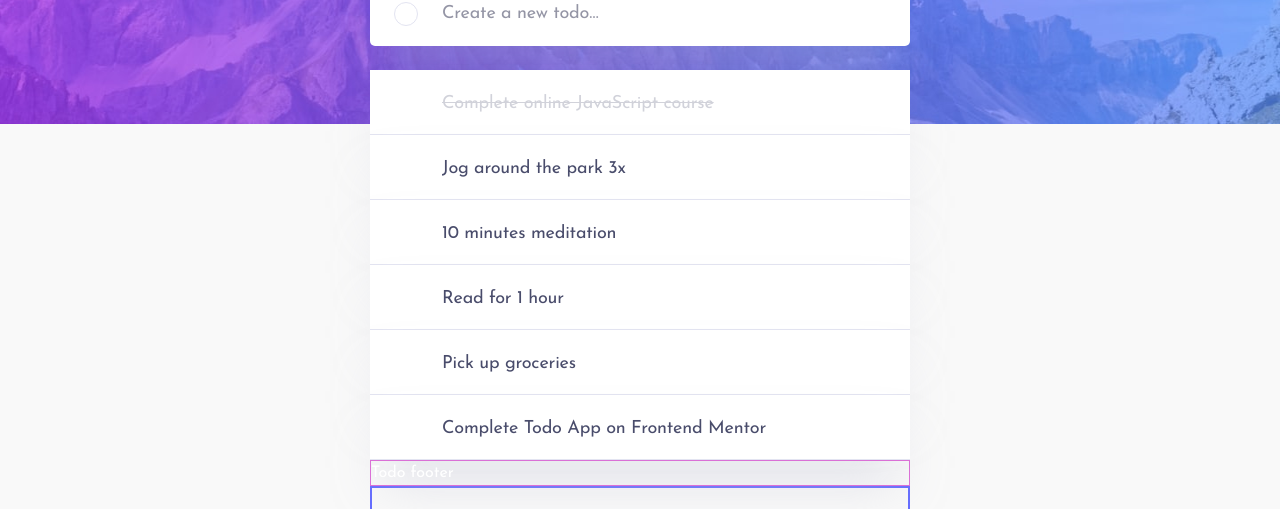
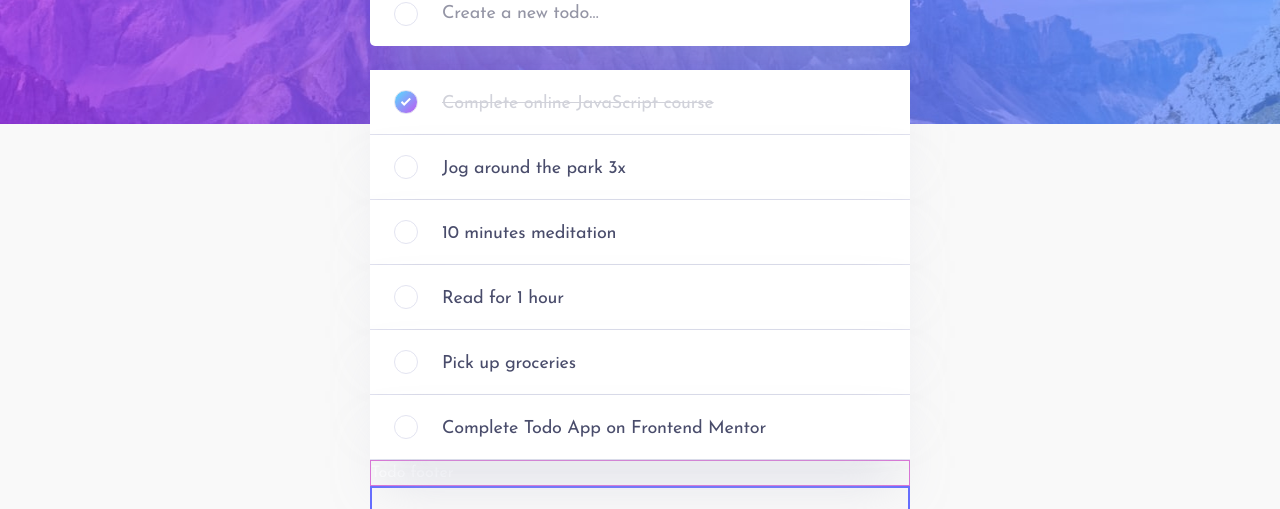
Before and after one commit to Ex-Zy/react-todo-app, a React (Vite) app: page / in a window 1280 px wide. Shown: the part 176-685 px from the top of the page. Built offline with nearby package versions, Linux system fonts and the light colour scheme.

Commit message:
:star: feat: complete todo

```diff
--- a/src/components/AddTodo/AddTodo.scss
+++ b/src/components/AddTodo/AddTodo.scss
@@ -36,14 +36,8 @@
       height: 20px;
     }
 
-    position: absolute;
-    top: 50%;
-    left: 24px;
-    transform: translateY(-50%);
-
     width: 24px;
     height: 24px;
-
     border: 1px solid var(--border-color-add-todo-checkbox);
     border-radius: 50%;
   }
--- a/src/components/AddTodo/AddTodo.tsx
+++ b/src/components/AddTodo/AddTodo.tsx
@@ -1,34 +1,57 @@
 import '@/components/AddTodo/AddTodo.scss'
 import React, { useState } from 'react'
+import { UiCheckbox } from '@/components/UiCheckbox/UiCheckbox.tsx'
+import { TodoItem } from '@/types'
+import { generateId } from '@/utils/generateId.ts'
 
 interface AddTodoProps {
-  onAddTodo: (text: string) => void
+  onAddTodo: (todo: TodoItem) => void
   className?: string
 }
 
 const AddTodo: React.FC<AddTodoProps> = ({ onAddTodo, className }) => {
-  const [newTodo, setNewTodo] = useState('')
+  const [newTodo, setNewTodo] = useState<TodoItem>({
+    id: generateId(),
+    completed: false,
+    text: '',
+  })
+
+  function handleCompleteTodo() {
+    setNewTodo({
+      ...newTodo,
+      completed: !newTodo.completed,
+    })
+  }
 
   function handleKeyUp(e: React.KeyboardEvent<HTMLInputElement>) {
     if (e.key === 'Enter') {
       onAddTodo(newTodo)
-      setNewTodo('')
+      setNewTodo({
+        id: generateId(),
+        completed: false,
+        text: '',
+      })
     }
   }
 
   function handleChange(e: React.ChangeEvent<HTMLInputElement>) {
-    setNewTodo(e.target.value)
+    setNewTodo({
+      ...newTodo,
+      text: e.target.value,
+    })
   }
 
   return (
     <div className={`add-todo ${className ?? ''}`}>
-      <label className="add-todo__checkbox">
-        <input type="checkbox" style={{ display: 'none' }} />
-      </label>
+      <UiCheckbox
+        checked={newTodo.completed}
+        onChange={handleCompleteTodo}
+        className="ui-checkbox--position"
+      />
       <input
         type="text"
         className="add-todo__input"
-        value={newTodo}
+        value={newTodo.text}
         placeholder="Create a new todo…"
         onChange={handleChange}
         onKeyUp={handleKeyUp}
--- a/src/components/AppTodo/AppTodo.tsx
+++ b/src/components/AppTodo/AppTodo.tsx
@@ -3,25 +3,25 @@ import Todo from '@/components/Todo'
 import { useState } from 'react'
 import { initialTodos } from '@/components/AppTodo/AppTodo.constants.ts'
 import { TodoItem } from '@/types'
-import { generateId } from '@/utils/generateId.ts'
 
 function AppTodo() {
   const [todos, setTodos] = useState<TodoItem[]>(initialTodos)
 
-  function handleAddTodo(text: string) {
-    setTodos([
-      {
-        id: generateId(),
-        completed: false,
-        text,
-      },
-      ...todos,
-    ])
+  function handleAddTodo(todo: TodoItem) {
+    setTodos([todo, ...todos])
   }
+
+  function handleCompleteTodo(todo: TodoItem, completed: boolean) {
+    const newTodos: TodoItem[] = todos.map((t) =>
+      t.id === todo.id ? { ...t, completed } : t
+    )
+    setTodos(newTodos)
+  }
+
   return (
     <div className="app-todo">
       <AddTodo className="add-todo--margin" onAddTodo={handleAddTodo} />
-      <Todo todos={todos} />
+      <Todo todos={todos} onCompletedTodo={handleCompleteTodo} />
     </div>
   )
 }
--- a/src/components/Todo/Todo.tsx
+++ b/src/components/Todo/Todo.tsx
@@ -6,15 +6,16 @@ import React, { Fragment } from 'react'
 
 interface TodoProps {
   todos: TodoItem[]
+  onCompletedTodo: (todo: TodoItem, completed: boolean) => void
 }
 
-const Todo: React.FC<TodoProps> = ({ todos }) => {
+const Todo: React.FC<TodoProps> = ({ todos, onCompletedTodo }) => {
   return (
     <div className="todo todo--margin">
       <div className="todo-list">
         {todos.map((todo) => (
           <Fragment key={todo.id}>
-            <TodoListItem todo={todo} />
+            <TodoListItem todo={todo} onCompletedTodo={onCompletedTodo} />
             <div className="todo-divider" />
           </Fragment>
         ))}
--- a/src/components/TodoListItem/TodoListItem.scss
+++ b/src/components/TodoListItem/TodoListItem.scss
@@ -19,6 +19,9 @@
     );
   }
 
+  cursor: pointer;
+  position: relative;
+
   &--completed {
     color: var(--color-text-todo-item-completed);
     text-decoration: line-through;
--- a/src/components/TodoListItem/TodoListItem.tsx
+++ b/src/components/TodoListItem/TodoListItem.tsx
@@ -1,16 +1,31 @@
 import '@/components/TodoListItem/TodoListItem.scss'
 import { TodoItem } from '@/types'
 import React from 'react'
+import { UiCheckbox } from '@/components/UiCheckbox/UiCheckbox.tsx'
 
 interface TodoListItemProps {
   todo: TodoItem
+  onCompletedTodo: (todo: TodoItem, completed: boolean) => void
 }
 
-const TodoListItem: React.FC<TodoListItemProps> = ({ todo }) => {
+const TodoListItem: React.FC<TodoListItemProps> = ({
+  todo,
+  onCompletedTodo,
+}) => {
   return (
     <div
       className={`todo-item ${todo.completed ? 'todo-item--completed' : ''}`}
+      onClick={() => {
+        onCompletedTodo(todo, !todo.completed)
+      }}
     >
+      <UiCheckbox
+        className="ui-checkbox--position"
+        checked={todo.completed}
+        onChange={() => {
+          onCompletedTodo(todo, !todo.completed)
+        }}
+      />
       {todo.text}
     </div>
   )
--- /dev/null
+++ b/src/components/UiCheckbox/UiCheckbox.scss
@@ -0,0 +1,55 @@
+.ui-checkbox {
+  @include mobile {
+    width: 20px;
+    height: 20px;
+  }
+
+  position: relative;
+
+  display: block;
+
+  width: 24px;
+  height: 24px;
+
+  border: 1px solid var(--border-color-add-todo-checkbox);
+  border-radius: 50%;
+
+  &--position {
+    @include mobile {
+      left: 20px;
+    }
+
+    position: absolute;
+    top: 50%;
+    left: 24px;
+    transform: translateY(-50%);
+  }
+
+  &:hover:not(:has(input:checked)) {
+    border-color: #5df;
+  }
+
+  &:has(input:checked) {
+    background: linear-gradient(135deg, #5df 0%, #c058f3 100%);
+  }
+
+  &:has(input:checked)::after {
+    content: '';
+
+    position: absolute;
+    top: 50%;
+    left: 50%;
+    transform: translate(-50%, -50%);
+
+    display: block;
+
+    width: 11px;
+    height: 9px;
+
+    background: url('../../assets/icon-check.svg') no-repeat;
+  }
+
+  &__input {
+    display: none;
+  }
+}
--- /dev/null
+++ b/src/components/UiCheckbox/UiCheckbox.tsx
@@ -0,0 +1,38 @@
+import '@/components/UiCheckbox/UiCheckbox.scss'
+import React, { useEffect, useState } from 'react'
+
+interface UiCheckboxProps {
+  checked: boolean
+  className?: string
+  onChange: (checked: boolean) => void
+}
+
+export const UiCheckbox: React.FC<UiCheckboxProps> = ({
+  checked,
+  className = '',
+  onChange,
+}) => {
+  const [isChecked, setIsChecked] = useState(checked)
+
+  useEffect(() => {
+    setIsChecked(checked)
+  }, [checked])
+
+  function handleChange(checked: boolean) {
+    setIsChecked(checked)
+    onChange(checked)
+  }
+
+  return (
+    <label className={`ui-checkbox ${className}`}>
+      <input
+        className="ui-checkbox__input"
+        type="checkbox"
+        checked={isChecked}
+        onChange={(e) => {
+          handleChange(e.target.checked)
+        }}
+      />
+    </label>
+  )
+}
```
